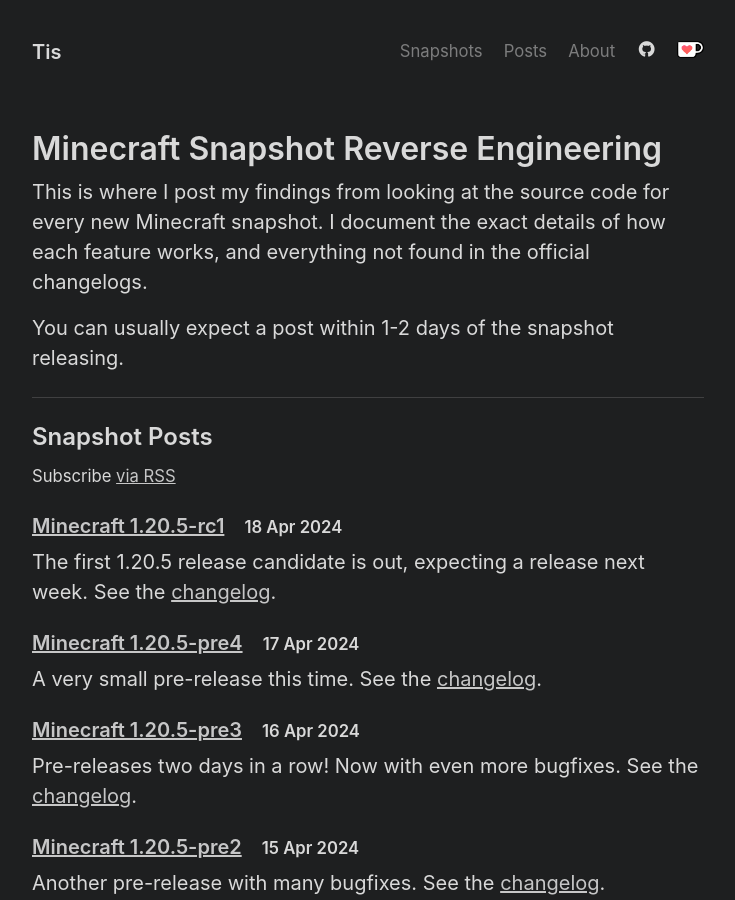
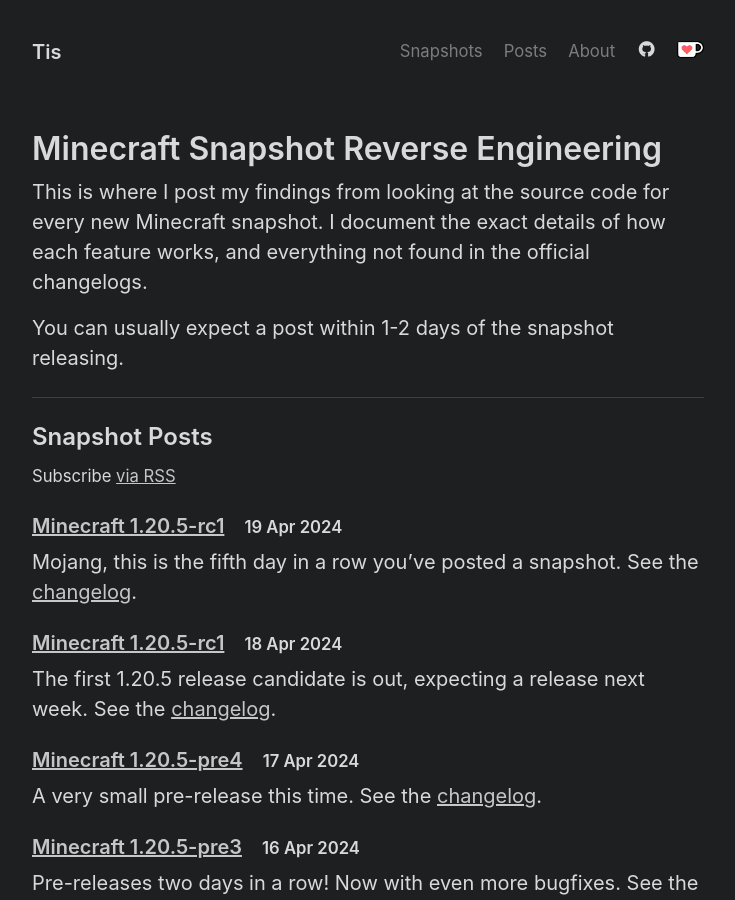
Before and after one commit to Tisawesomeness/tisawesomeness.github.io, a Jekyll site: the page built from snapshots.html, in a window 1280 px wide and 900 px high. Shown: the whole window, without its empty margins (272-1007 px from the left). Built offline with Jekyll 4.4.1, drawn with Linux system fonts in a browser that asks for light colours; comment, search, counter and statistics services are not loaded.

Commit message:
Add 1.20.5-rc2

```diff
--- /dev/null
+++ b/snapshots/_posts/2024-04-19-1-20-5-rc2.md
@@ -0,0 +1,11 @@
+---
+layout: post
+title: "Minecraft 1.20.5-rc1"
+date: 2024-04-19 10:31:56 -0500
+---
+
+Mojang, this is the fifth day in a row you've posted a snapshot. See the [changelog](https://www.minecraft.net/en-us/article/minecraft-1-20-5-release-candidate-2).
+
+## Changes
+
+No other significant changes.
```
Also changed, not shown: snapshots/_posts/2024-04-12-24w14potato.md (+1 -1 lines).
